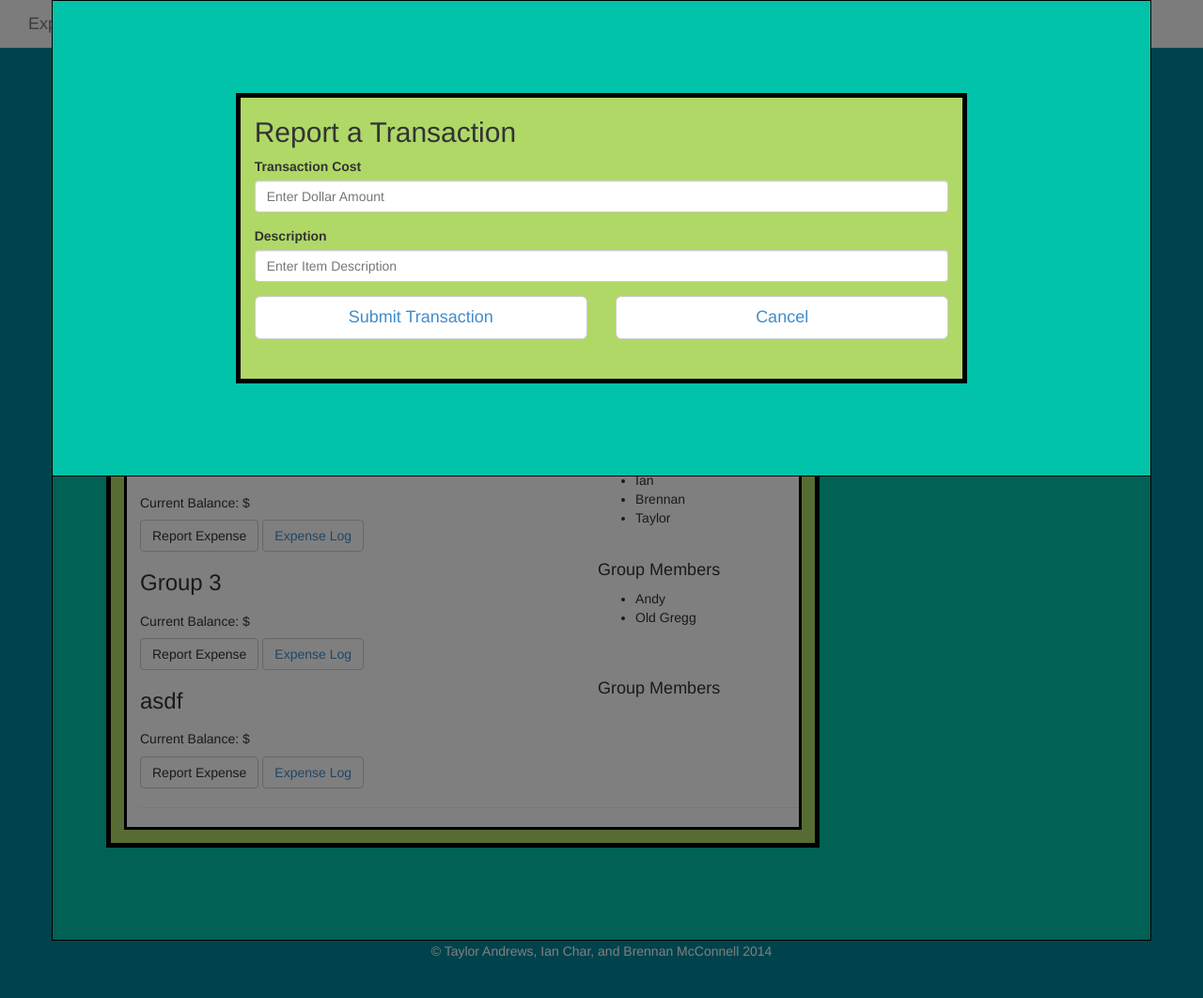
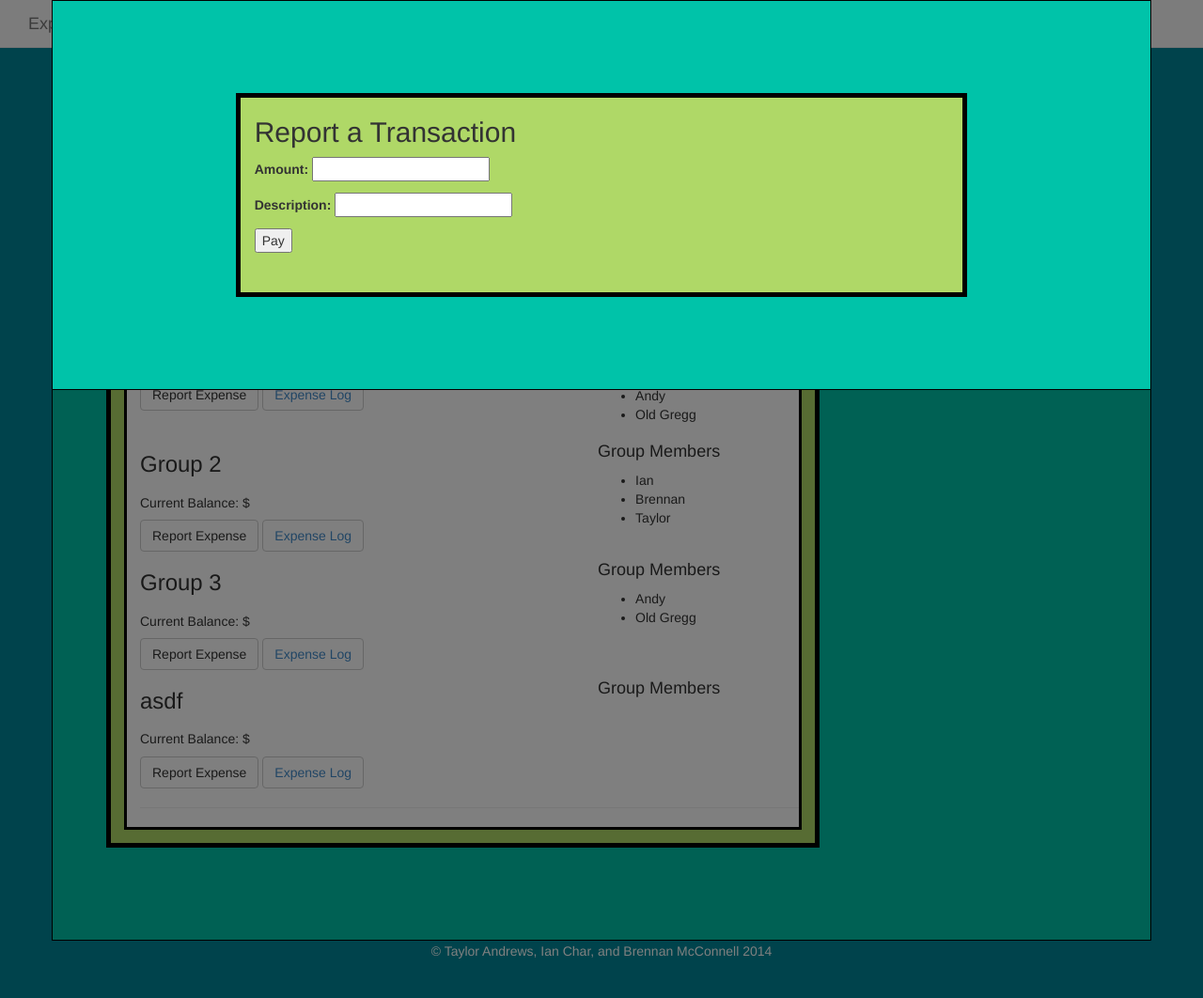
Before and after one commit to Brennan-M/ExpenShare, a Django app: page /share/home/ in a window 1280 px wide, after a click on "Report Expense". Shown: the whole page at 94% size. Run offline with Django 3.2, Linux system fonts and the light colour scheme; a user stored in the database is signed in; data comes from the database, SQL or seed files in the repository; both versions use the stored data as it was after the commit; parts of the project's set-up code (start-up, migrations or seed data) failed here and were passed over; some libraries are stand-ins or nearby versions.

Commit message:
Fixed a few bugs

```diff
--- a/Expenshare/share/views.py
+++ b/Expenshare/share/views.py
@@ -23,7 +23,7 @@ def index(request):
     # We make use of the shortcut function to make our lives easier.
     # Note that the first parameter is the template we wish to use.
     return render_to_response('login.html', context_dict, context)
-
+@login_required
 def home(request):
     # Request the context of the request.
     # The context contains information such as the client's machine details, for example.
@@ -32,7 +32,9 @@ def home(request):
     # Construct a dictionary to pass to the template engine as its context.
     # Note the key boldmessage is the same as {{ boldmessage }} in the template!
     paygroup_list = PayGroup.objects.order_by('name')
-    context_dict = {'paygroups': paygroup_list}
+    payform = PayForm()
+    groupform = MakeGroupForm()
+    context_dict={'PayForm' : payform, 'paygroups' : paygroup_list, 'MakeGroupForm' : groupform}
 
     # Return a rendered response to send to the client.
     # We make use of the shortcut function to make our lives easier.                                     # Note that the first parameter is the template we wish to use.
@@ -106,7 +108,9 @@ def add_groupform(request):
     else:
         groupform = MakeGroupForm()
 
-    context_dict={'MakeGroupForm' : groupform}
+    paygroup_list = PayGroup.objects.order_by('name')
+    payform = PayForm()
+    context_dict={'PayForm' : payform, 'paygroups' : paygroup_list, 'MakeGroupForm' : groupform}
     return render_to_response('home.html', context_dict, context)
 
 
@@ -129,7 +133,9 @@ def add_payform(request):
     else:
         payform = PayForm()
 
-    context_dict={'PayForm' : payform}
+    paygroup_list = PayGroup.objects.order_by('name')
+    groupform = MakeGroupForm()
+    context_dict={'PayForm' : payform, 'paygroups' : paygroup_list, 'MakeGroupForm' : groupform}
     return render_to_response('home.html', context_dict, context)
 
 
--- a/Expenshare/templates/home.html
+++ b/Expenshare/templates/home.html
@@ -64,24 +64,15 @@
 															<div class="col-md-2"></div>
 															<div class="col-md-8" id="infoBox">
 																<h2>Report a Transaction</h2>
-																<form role="form">
-																  <div class="form-group">
-																    <label for="Cost">Transaction Cost</label>
-																    <input type="price" class="form-control" id="costInput" placeholder="Enter Dollar Amount">
-																  </div>
-																  <div class="form-group">
-																    <label for="comment">Description</label>
-																    <input type="comment" class="form-control" id="descriptionInput" placeholder="Enter Item Description">
-																  </div>
+																<fieldset>
+																	<form id="PayForm" method="post" action="/share/add_payform/">
+																	{% csrf_token %}
+
+																	{{ PayForm.as_p }}
+
+																	<input type="submit" name="Pay" value="Pay"/>
 																</form>
-																<div class="row">
-																  <div class="col-md-6">
-																  	<button type="button" class="btn btn-default btn-lg btn-block"><a href="/share/home"> Submit Transaction</a></button>
-																  </div>
-																  <div class="col-md-6">
-																  	<button type="button" class="btn btn-default btn-lg btn-block"><a href="/share/home"> Cancel </a></button>
-																  </div>
-																</div>
+																</fieldset>
 															</div>
 															<div class="col-md-1"> </div>
 															<div class="col-md-1"></div>
```
Also changed, not shown: Expenshare/db.sqlite3.
